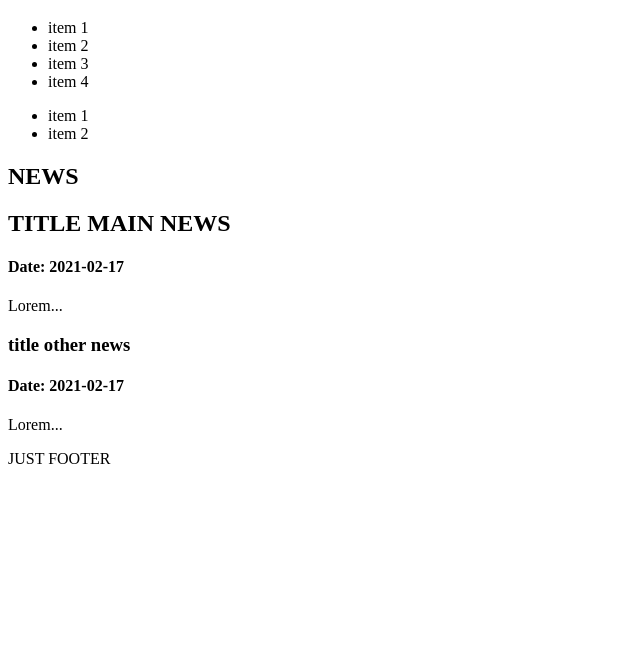
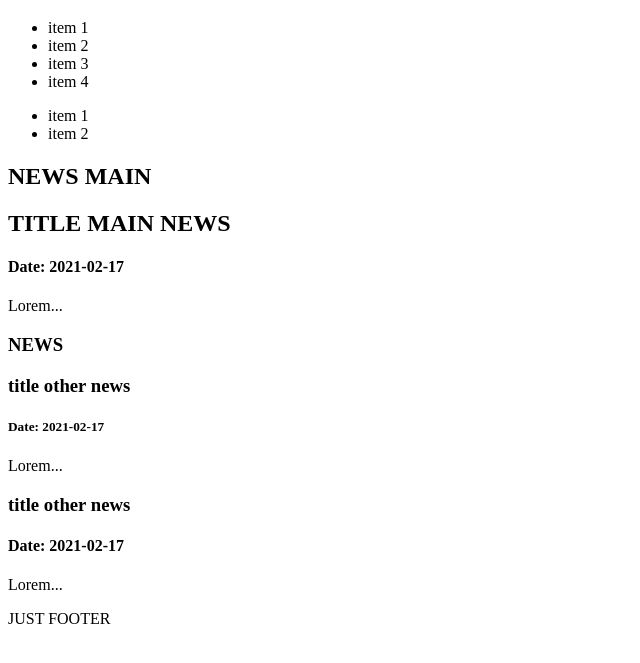
Before and after one commit to ShotAlex/simple_html_BEM, a plain HTML site: page index.html in a window 1280 px wide. Shown: the part 61-724 px from the top of the page, without its empty margins (0-640 px from the left). Drawn offline with Linux system fonts and the light colour scheme.

Commit message:
feat: add block with other news

```diff
--- a/index.html
+++ b/index.html
@@ -30,18 +30,27 @@
     </aside>
 
     <article class="news">
-      <h2>NEWS</h2>
+      <h2>NEWS MAIN</h2>
 
       <section class="news__item news__item--main">
         <h2>TITLE MAIN NEWS</h2>
-        <h4>Date: <time>2021-02-17</time></h4>
+        <h4>Date: <time datetime="2021-02-17">2021-02-17</time></h4>
         <p>Lorem...</p>
       </section>
 
       <section class="news__item">
-        <h3>title other news</h3>
-        <h4>Date: <time>2021-02-17</time></h4>
-        <p>Lorem...</p>
+        <h3>NEWS</h3>
+        <aside>
+          <h3>title other news</h3>
+          <h5>Date: <time datetime="2021-02-17">2021-02-17</time></h5>
+          <p>Lorem...</p>
+        </aside>
+        <aside>
+          <h3>title other news</h3>
+          <h4>Date: <time datetime="2021-02-17">2021-02-17</time></h4>
+          <p>Lorem...</p>
+        </aside>
+
       </section>
     </article>
   </main>
```
